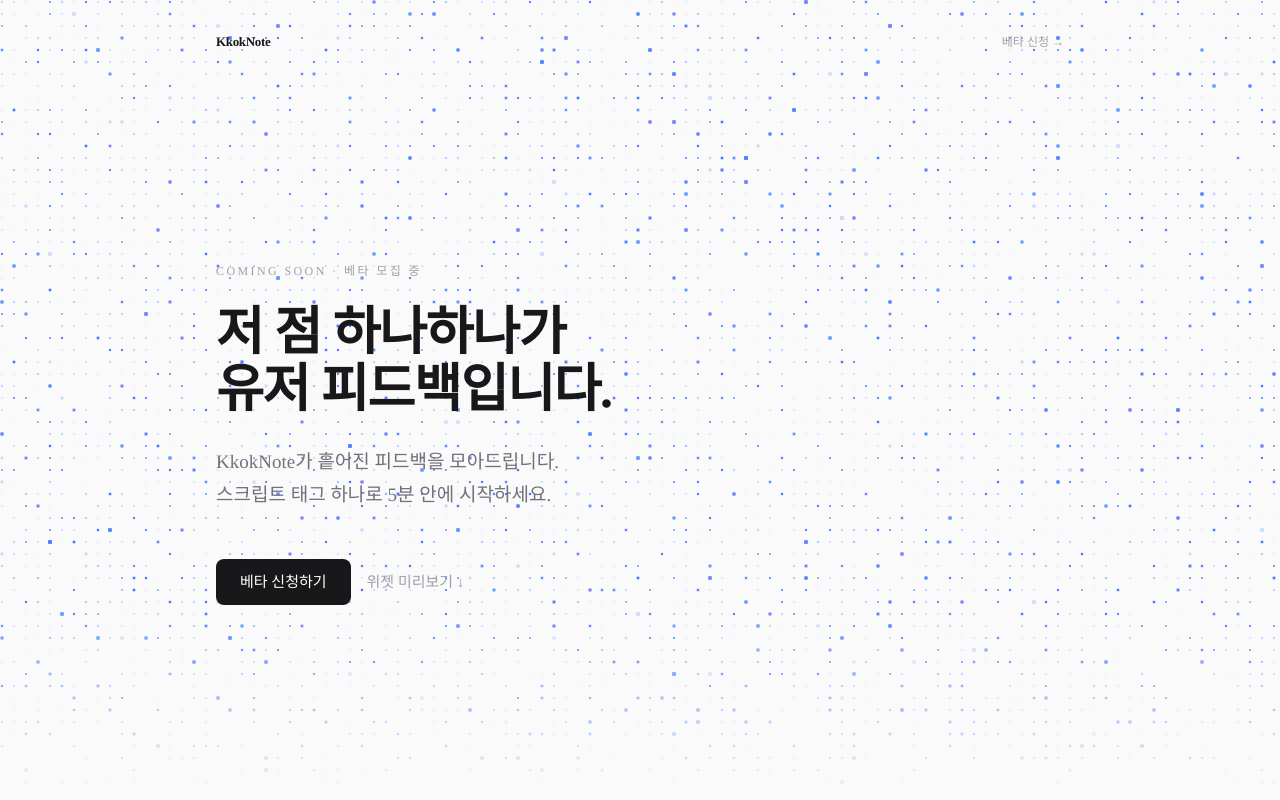
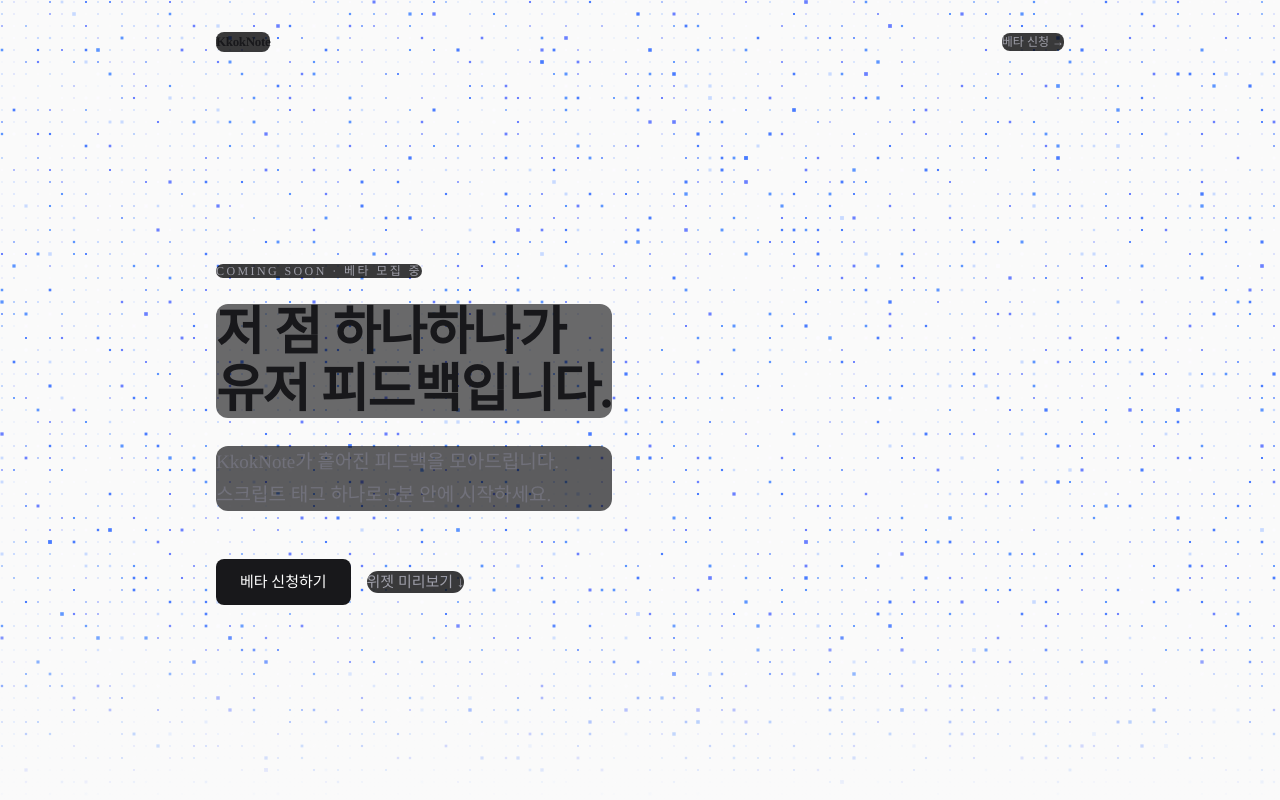
Before and after one commit to Imjungjuna/kkoknote, a Next.js app: page / in a window 1280 px wide. Shown: the top 800 px of the page. Built offline with nearby package versions, Linux system fonts and the light colour scheme; no server answers; the database is empty; a web font is replaced by a local one.

Commit message:
hero section desgin + ssr option

```diff
--- a/app/layout.tsx
+++ b/app/layout.tsx
@@ -1,5 +1,6 @@
 import type { Metadata } from "next";
 import { Geist_Mono } from "next/font/google";
+import Script from "next/script";
 import "./globals.css";
 
 const geistMono = Geist_Mono({
@@ -31,7 +32,9 @@ export default function RootLayout({
           href="https://fonts.googleapis.com/css2?family=IBM+Plex+Sans+KR:wght@400;500;600;700&display=swap"
           rel="stylesheet"
         />
-        <script
+        <Script
+          id="gtag-init"
+          strategy="afterInteractive"
           dangerouslySetInnerHTML={{
             __html: `
       window.dataLayer = window.dataLayer || [];
--- a/app/page.tsx
+++ b/app/page.tsx
@@ -63,12 +63,12 @@ export default function HomePage() {
 
         {/* Nav */}
         <nav className="relative z-10 max-w-4xl mx-auto w-full px-6 pt-8 pb-4 flex items-center justify-between">
-          <span className="text-[13px] font-semibold tracking-tight">
+          <span className="bg-zinc-950/80 rounded-lg text-[13px] font-semibold tracking-tight">
             KkokNote
           </span>
           <a
             href="/join-betaTesters"
-            className="text-[12px] text-zinc-400 hover:text-zinc-900 dark:hover:text-zinc-100 transition-colors"
+            className="bg-zinc-950/80 rounded-lg text-[12px] text-zinc-400 hover:text-zinc-900 dark:hover:text-zinc-100 transition-colors"
           >
             베타 신청 →
           </a>
@@ -78,12 +78,15 @@ export default function HomePage() {
         <div className="relative z-10 flex-1 flex items-center">
           <div className="max-w-4xl mx-auto w-full px-6 py-20">
             {/* Backdrop blur applied only around text — keeps animation visible outside */}
-            <div className="inline-block rounded-2xl px-8 py-10 -mx-8">
-              <p className="animate-fade-up text-[12px] tracking-[0.2em] uppercase text-zinc-400 mb-6">
-                Coming Soon · 베타 모집 중
+            <div className="w-fit px-8 py-10 -mx-8">
+              <p className=" animate-fade-up text-[12px] tracking-[0.2em] uppercase text-zinc-400 mb-6">
+                <span className="bg-zinc-950/80 rounded-lg">
+                  {" "}
+                  Coming Soon · 베타 모집 중
+                </span>
               </p>
               <h1
-                className="animate-fade-up text-[2rem] md:text-[3.25rem] leading-[1.1] font-semibold tracking-tight text-zinc-900 dark:text-zinc-50 mb-5 md:mb-7"
+                className="bg-zinc-950/60 rounded-xl animate-fade-up text-[2rem] md:text-[3.25rem] leading-[1.1] font-semibold tracking-tight text-zinc-900 dark:text-zinc-50 mb-5 md:mb-7"
                 style={{ animationDelay: "60ms" }}
               >
                 저 점 하나하나가
@@ -91,7 +94,7 @@ export default function HomePage() {
                 유저 피드백입니다.
               </h1>
               <p
-                className="animate-fade-up text-[17px] md:text-[19px] text-zinc-500 dark:text-zinc-400 leading-relaxed max-w-md mb-10 md:mb-12 md:leading-[1.7]"
+                className="animate-fade-up bg-zinc-950/65 rounded-xl text-[17px] md:text-[19px] text-zinc-500 dark:text-zinc-400 leading-relaxed max-w-md mb-10 md:mb-12 md:leading-[1.7]"
                 style={{ animationDelay: "120ms" }}
               >
                 KkokNote가 흩어진 피드백을 모아드립니다.
@@ -110,7 +113,7 @@ export default function HomePage() {
                 </a>
                 <a
                   href="#demo"
-                  className="text-[14px] md:text-[15px] text-zinc-400 hover:text-zinc-700 dark:hover:text-zinc-200 transition-colors"
+                  className="bg-zinc-950/80 rounded-xl text-[14px] md:text-[15px] text-zinc-400 hover:text-zinc-700 dark:hover:text-zinc-200 transition-colors"
                 >
                   위젯 미리보기 ↓
                 </a>
--- a/components/BetaSection.tsx
+++ b/components/BetaSection.tsx
@@ -1,15 +1,4 @@
-import { Suspense } from "react";
-import BetaSignupForm from "@/components/BetaSignupForm";
-
-function BetaSignupFormFallback() {
-  return (
-    <div className="flex flex-col gap-2.5">
-      <div className="h-[46px] rounded-lg bg-zinc-100 dark:bg-zinc-800 animate-pulse" />
-      <div className="h-[46px] rounded-lg bg-zinc-100 dark:bg-zinc-800 animate-pulse" />
-      <p className="text-[12px] text-zinc-300 dark:text-zinc-700 text-center pt-3">— / 50 자리 남음</p>
-    </div>
-  );
-}
+import BetaSignupForm from "@/components/BetaSignupFormClient";
 
 const features = [
   "스크립트 태그 하나로 설치 완료 — 백엔드 불필요",
@@ -67,9 +56,7 @@ export default function BetaSection({
 
       {/* Form */}
       <div className="animate-fade-up" style={{ animationDelay: "160ms" }}>
-        <Suspense fallback={<BetaSignupFormFallback />}>
-          <BetaSignupForm />
-        </Suspense>
+        <BetaSignupForm />
       </div>
     </div>
   );
--- /dev/null
+++ b/components/BetaSignupFormClient.tsx
@@ -0,0 +1,22 @@
+"use client";
+
+import dynamic from "next/dynamic";
+
+function BetaSignupFormFallback() {
+  return (
+    <div className="flex flex-col gap-2.5">
+      <div className="h-[46px] rounded-lg bg-zinc-100 dark:bg-zinc-800 animate-pulse" />
+      <div className="h-[46px] rounded-lg bg-zinc-100 dark:bg-zinc-800 animate-pulse" />
+      <p className="text-[12px] text-zinc-300 dark:text-zinc-700 text-center pt-3">
+        — / 50 자리 남음
+      </p>
+    </div>
+  );
+}
+
+const BetaSignupForm = dynamic(() => import("@/components/BetaSignupForm"), {
+  ssr: false,
+  loading: BetaSignupFormFallback,
+});
+
+export default BetaSignupForm;
```
